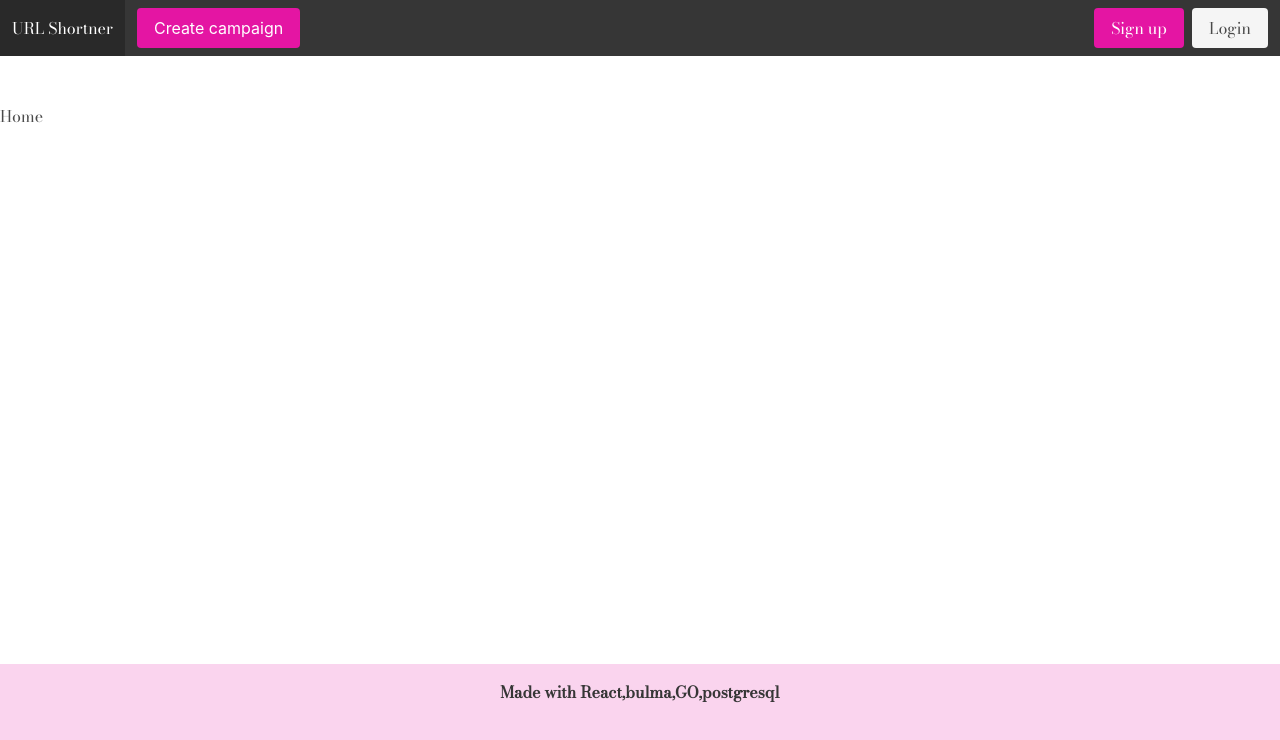
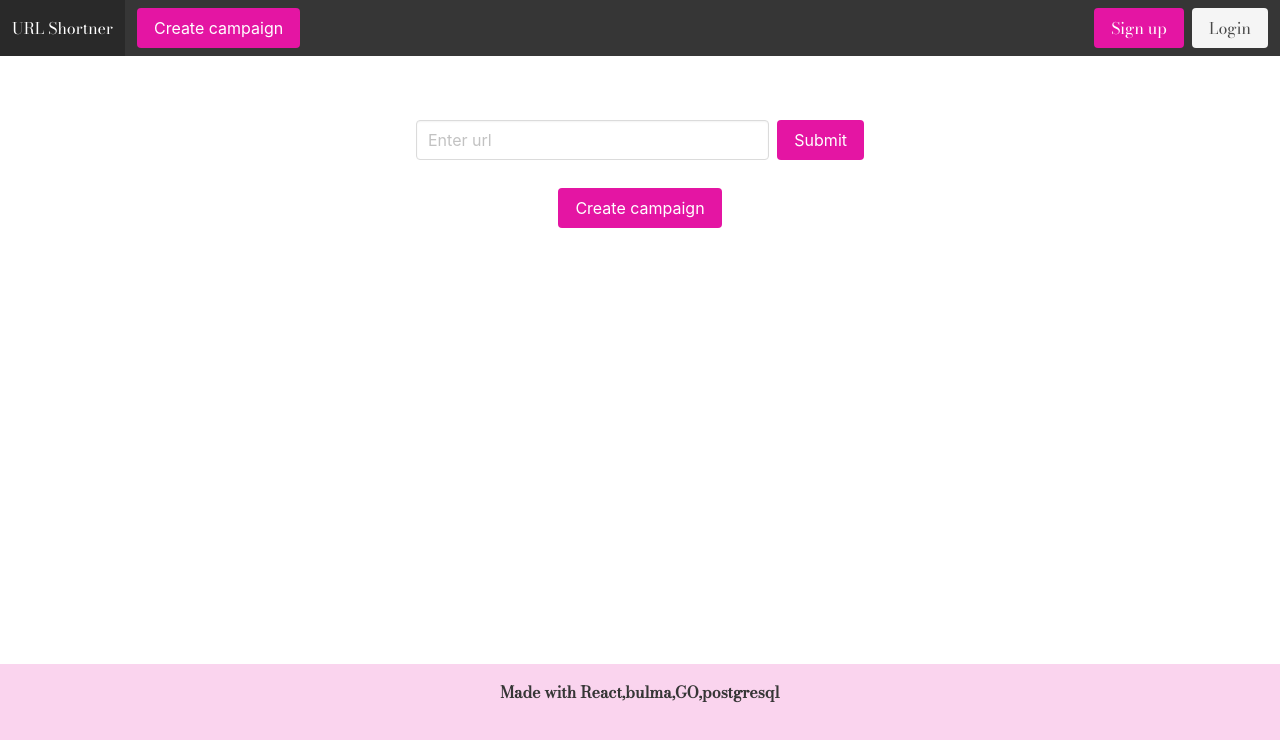
Before and after one commit to shikhar0507/url-shortner, a React (Create React App) app in the folder public/: page / in a window 1280 px wide. Shown: the top 740 px of the page. Built offline with nearby package versions, Linux system fonts and the light colour scheme.

Commit message:
created URLShortner component

```diff
--- a/public/src/App.js
+++ b/public/src/App.js
@@ -3,10 +3,12 @@ import {BrowserRouter as Router,
   Switch,
   Route,
   Redirect,
+  Link
 } from 'react-router-dom';
 import Navbar from './navbar';
 import Auth from './Auth';
 import Campaign from './Campaign';
+import Home from './Home';
 import './App.scss';
 class App extends React.Component {
   constructor(props) {
@@ -46,10 +48,11 @@ class App extends React.Component {
               <Auth type="signup" key="signup"></Auth>
             </Route>
             <Route path="/campaign">
-            <Campaign></Campaign>
-              {/* {this.state.auth ? <Campaign></Campaign> : <Redirect to="/login"></Redirect> } */}
+              {this.state.auth ? <Campaign></Campaign> : <Redirect to="/login"></Redirect> }
             </Route>
-            <Route path="/">Home</Route>
+            <Route path="/">
+              <Home auth={this.state.auth}></Home>
+            </Route>
           </Switch>
         </div>
       </Router>
@@ -57,6 +60,17 @@ class App extends React.Component {
     )
   }
 }
+
+const CampaginLink = () => {
+  return (
+    <Link to="/campaign">
+      <button className="button is-primary">
+      Create campaign
+      </button>
+    </Link>
+  )
+}
+
 const isLoggedIn = () => {
   return localStorage.getItem("cookie")
   const cookie = document.cookie;
@@ -73,4 +87,5 @@ const isLoggedIn = () => {
   return true
 }
 
-export default App;
+// export default App;
+export {App,CampaginLink}
--- a/public/src/Campaign/index.js
+++ b/public/src/Campaign/index.js
@@ -1,6 +1,6 @@
 import React from 'react';
-import './index.scss';
 import {withRouter} from 'react-router-dom'
+
 class Campaign extends React.Component {
     constructor(props) {
         super(props)
--- /dev/null
+++ b/public/src/Home/index.js
@@ -0,0 +1,89 @@
+import React from 'react';
+import {CampaginLink} from '../App';
+import './index.scss';
+class Home extends React.Component{
+    constructor(props) {
+        super(props)
+    }
+    render() {
+        return (
+            <div className="home">
+                <div className={"home-url " +(this.props.auth ? 'dashboard' :'')}>
+                    <URLShortner></URLShortner>
+                    {!this.props.auth ? <CampaginLink></CampaginLink> : ''}
+                </div>
+            </div>
+        )
+    }
+}
+
+
+class URLShortner extends React.Component {
+    constructor(props) {
+        super(props)
+        this.state = {
+            active:false,
+            shortenUrl:"",
+            url:""
+        }
+        this.handleUrl = this.handleUrl.bind(this)
+        this.shortenUrl = this.shortenUrl.bind(this)
+    }
+    handleUrl(e) {
+        this.setState({url:e.target.value})
+    }
+    shortenUrl() {
+        if(!this.state.url) {
+            this.setState({error:'Enter url'})
+            return
+        }
+        if(!isValidURL(this.state.url)) {
+            this.setState({error:"Doesn't look like a correct url"})
+            return
+        }
+        this.setState({active:true,error:""})
+        fetch("https://httpbin.org/post",{
+            method:'POST',
+            headers:{
+                'Content-Type':'application/json'
+            },
+            body:JSON.stringify({url:this.state.url})
+        }).then(res=>{
+            return res.json()
+        }).then(response=>{
+            response.url = 'https://short/asd'
+            this.setState({shortenUrl:response.url,url:''})
+        }).catch(error=>{
+            this.setState({error:error.message})
+        })
+    }
+    render() {
+        return(
+            <div className="url-card has-text-centered">
+                <div className="field">
+                    <div className="control">
+                        <input className="input" placeholder="Enter url" onChange={this.handleUrl} required></input>
+                        <button className={"button is-primary ml-2"+(this.state.active ?'is-loading' :'')} onClick={this.shortenUrl}>Submit</button>
+                    </div>
+                    {this.state.error ? <div className="error has-danger-text mt-1">{this.state.error}</div> :''}
+                </div>
+                <div className="result mt-2 is-success">
+                    <a className="title has-text-success is-5" href={this.state.shortenUrl}>
+                        {this.state.shortenUrl}
+                    </a>
+                </div>
+            </div>
+        )
+    }
+}
+
+const isValidURL = (str) => {
+    var pattern = new RegExp('^(https?:\\/\\/)?'+ // protocol
+      '((([a-z\\d]([a-z\\d-]*[a-z\\d])*)\\.)+[a-z]{2,}|'+ // domain name
+      '((\\d{1,3}\\.){3}\\d{1,3}))'+ // OR ip (v4) address
+      '(\\:\\d+)?(\\/[-a-z\\d%_.~+]*)*'+ // port and path
+      '(\\?[;&a-z\\d%_.~+=-]*)?'+ // query string
+      '(\\#[-a-z\\d_]*)?$','i'); // fragment locator
+    return !!pattern.test(str);
+}
+export default Home
--- /dev/null
+++ b/public/src/Home/index.scss
@@ -0,0 +1,18 @@
+@import "../../node_modules/bulma/sass/components/card.sass";
+@import "../../node_modules/bulma/sass/helpers/typography.sass";
+
+
+.home {
+    text-align: center;
+}
+
+.url-card {
+    max-width: 480px;
+    margin: 0 auto;
+    padding:16px 16px;
+}
+.url-card .control {
+    display: inline-flex;
+    align-items: center;
+    width: 100%;
+}
--- a/public/src/index.js
+++ b/public/src/index.js
@@ -2,7 +2,7 @@ import React from 'react';
 import ReactDOM from 'react-dom';
 
 import reportWebVitals from './reportWebVitals';
-import App from './App'
+import {App} from './App'
 const Footer = () => {
   return (
     <footer className="footer is-light">
```
Also changed, not shown: public/src/Campaign/index.scss (deleted).
